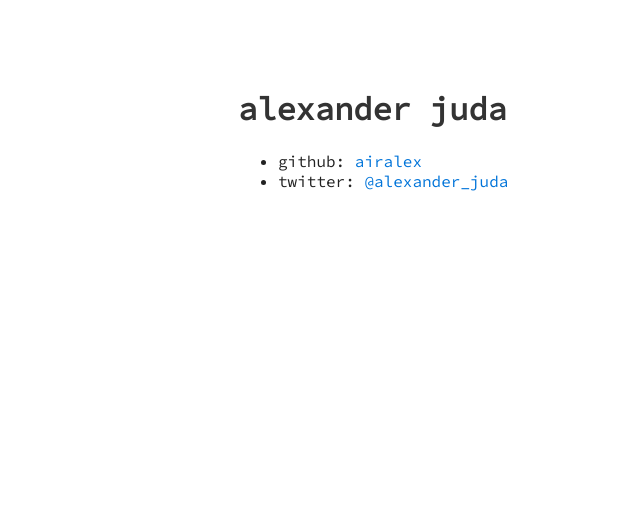
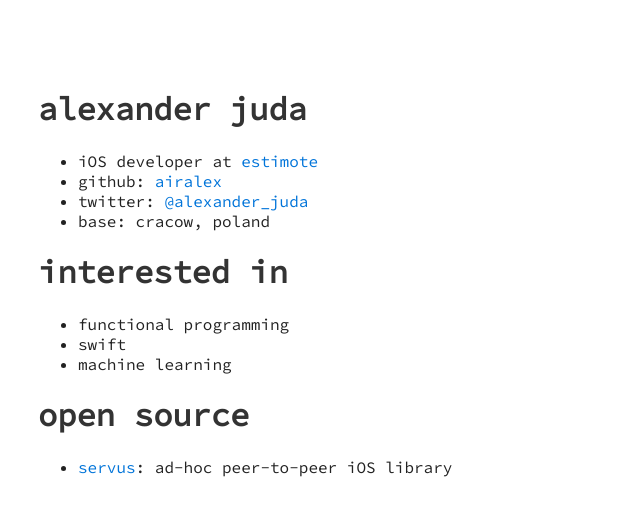
Before and after one commit to airalex/airalex.github.io, a plain HTML site: page index.html in a window 1280 px wide. Shown: the whole page, without its empty margins (0-640 px from the left). Drawn offline with Linux system fonts and the light colour scheme.

Commit message:
Add interested in & open source sections

```diff
--- a/index.html
+++ b/index.html
@@ -7,8 +7,22 @@
   <div class="main-wrapper">
     <h1 class="heading">alexander juda</h1>
     <ul class="content">
+      <li class="content">iOS developer at <a href="https://estimote.com">estimote</a></li>
       <li class="content">github: <a href="https://github.com/airalex">airalex</a></li>
-      <li class="content">twitter: <a href="https://twitter.com/alexander_juda">@alexander_juda</li>
-    <ul>
+      <li class="content">twitter: <a href="https://twitter.com/alexander_juda">@alexander_juda</a></li>
+      <li class="content">base: cracow, poland</li>
+    </ul>
+
+    <h1 class="heading">interested in</h1>
+    <ul class="content">
+      <li class="content">functional programming</li>
+      <li class="content">swift</li>
+      <li class="content">machine learning</li>
+    </ul>
+
+    <h1 class="heading">open source</h1>
+    <ul class="content">
+      <li class="content"><a href="https://github.com/airalex/Servus">servus</a>: ad-hoc peer-to-peer iOS library</li>
+    </ul>
   </div>
 </body>
--- a/styles.css
+++ b/styles.css
@@ -29,7 +29,7 @@ a:hover {
 
 .main-wrapper {
   box-sizing: border-box;
-  margin: 0 200px;
-  max-width: 600px;
+  /*margin: 0 200px;*/
+  /*max-width: 600px;*/
   padding: 60px 30px 100px 30px;
 }
```
